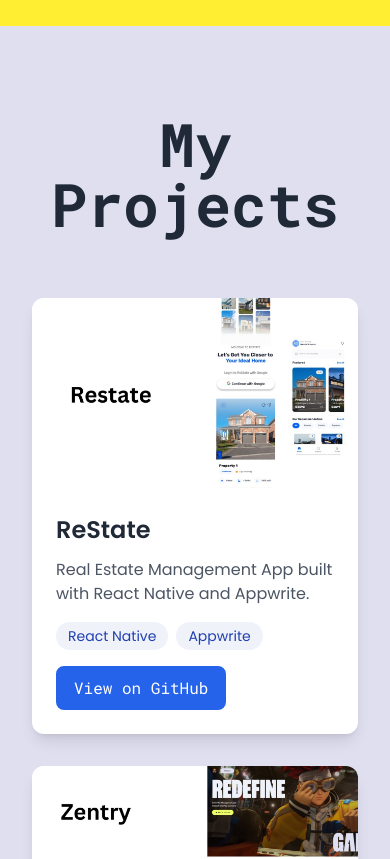
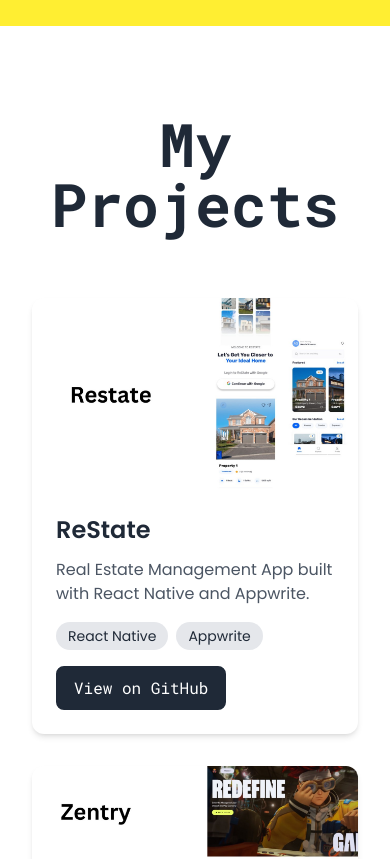
Before and after one commit to devakashsharma/Shinobi, a React (Vite) app: page / in a window 390 px wide. Shown: the part 2979-3838 px from the top of the page. Built offline with nearby package versions, Linux system fonts and the light colour scheme; a web font is replaced by a local one.

Commit message:
Responsive, Background Color and Animation Added

```diff
--- a/src/components/Project.jsx
+++ b/src/components/Project.jsx
@@ -14,7 +14,7 @@ const Project = () => {
       if (ref) {
         gsap.fromTo(
           ref,
-          { y: 50, opacity: 0 }, // Initial state (bottom and invisible)
+          { y: 50, opacity: 0 },
           {
             y: 0,
             opacity: 1,
@@ -22,17 +22,31 @@ const Project = () => {
             ease: "power3.out",
             scrollTrigger: {
               trigger: ref,
-              start: "top 80%", // Start animation when 80% of the viewport
+              start: "top 80%",
               toggleActions: "play none none none",
             },
           }
         );
       }
     });
+
+    // Dynamic Background Animation
+    gsap.to("#project", {
+      background: "linear-gradient(135deg, #ffffff, #1a1a1a)",
+      scrollTrigger: {
+        trigger: "#project",
+        start: "top 50%",
+        end: "bottom 50%",
+        scrub: true,
+      },
+    });
   }, []);
 
   return (
-    <div id="project" className="min-h-screen bg-[#dfdff0] py-16 px-8 md:px-12">
+    <div
+      id="project"
+      className="min-h-screen bg-[#ffffff] py-16 px-8 md:px-12"
+    >
       <div className="max-w-6xl mx-auto">
         <h2 className="text-6xl font-bold text-center mb-16 text-gray-800 font-general mt-6">
           My Projects
@@ -43,18 +57,22 @@ const Project = () => {
             <div
               key={project.id}
               ref={(el) => (projectRefs.current[index] = el)}
-              className="bg-white shadow-lg rounded-xl overflow-hidden
-                         transform transition-all duration-300
-                         hover:scale-105 hover:shadow-2xl"
+              className="bg-white shadow-md rounded-xl overflow-hidden
+                         transform transition-transform duration-300
+                         hover:scale-105 hover:shadow-lg"
             >
               <img
                 src={project.image}
                 alt={project.name}
-                className="w-full h-48 object-cover"
+                className="w-full h-48 object-cover transition-transform
+                           duration-500 hover:scale-110"
               />
 
-              <div className="p-6">
-                <h3 className="text-2xl font-semibold mb-3 text-gray-800">
+              <div className="p-6 relative">
+                <h3
+                  className="text-2xl font-semibold mb-3 text-gray-800
+                             hover:animate-pulse"
+                >
                   {project.name}
                 </h3>
 
@@ -64,7 +82,7 @@ const Project = () => {
                   {project.technologies.map((tech, techIndex) => (
                     <span
                       key={techIndex}
-                      className="bg-blue-100 text-blue-800
+                      className="bg-gray-200 text-gray-800
                                  px-3 py-1 rounded-full text-sm"
                     >
                       {tech}
@@ -76,9 +94,9 @@ const Project = () => {
                   href={project.githubLink}
                   target="_blank"
                   rel="noopener noreferrer"
-                  className="inline-block font-general bg-blue-600 border-2 border-blue-600 text-white
-                             px-4 py-2 rounded-lg hover:bg-transparent hover:text-blue-600
-                             transition duration-300"
+                  className="inline-block font-general bg-gray-800 border-2 border-gray-800 text-white
+                             px-4 py-2 rounded-lg hover:bg-transparent hover:text-gray-800
+                             transition-all duration-300"
                 >
                   View on GitHub
                 </a>
```
